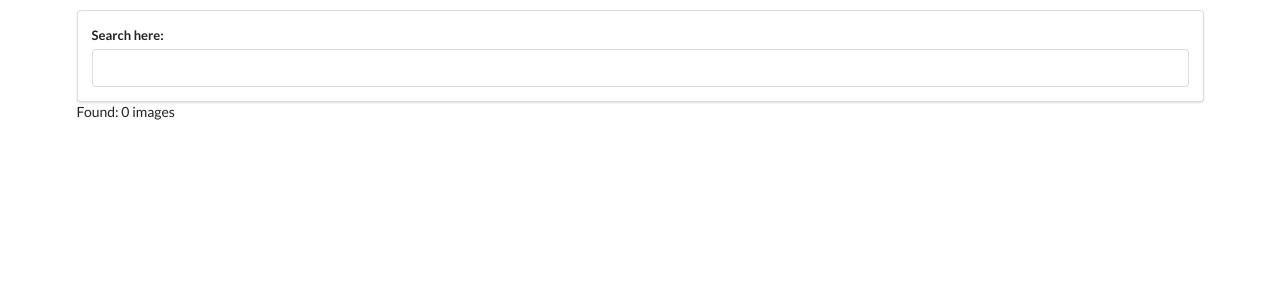
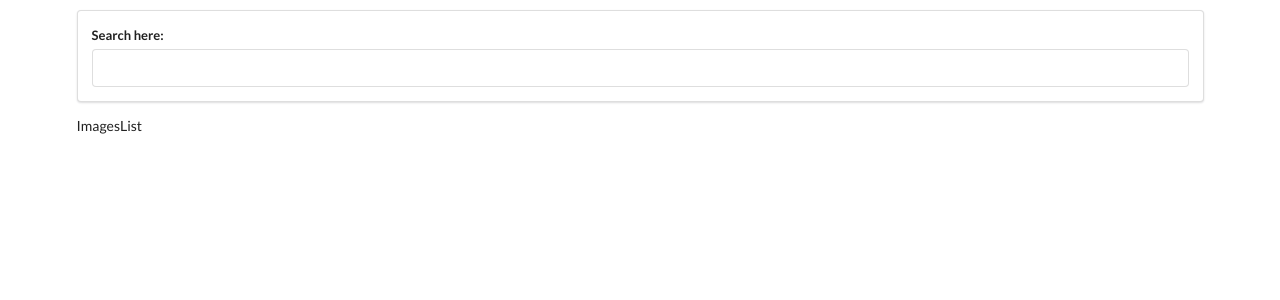
Before and after one commit to DeepaPrasanna/PicSearch, a React (Create React App) app: page / in a window 1280 px wide. Shown: the top 300 px of the page. Built offline with nearby package versions, Linux system fonts and the light colour scheme.

Commit message:
imagelist

```diff
--- a/src/components/App.js
+++ b/src/components/App.js
@@ -1,6 +1,7 @@
 import React from "react";
 import Unsplash from "../api/Unsplash";
 import SearchBar from "./SearchBar";
+import ImageList from "./ImageList";
 
 class App extends React.Component {
   state = { images: [] };
@@ -17,7 +18,7 @@
     return (
       <div className="ui container" style={{ marginTop: "10px" }}>
         <SearchBar onSubmit={this.onSearchSubmit} />
-        Found: {this.state.images.length} images
+        <ImageList images={this.state.images} />
       </div>
     );
   }
--- /dev/null
+++ b/src/components/ImageList.js
@@ -0,0 +1,8 @@
+import React from "react";
+
+const ImageList = (props) => {
+  console.log(props.images);
+  return <div>ImagesList</div>;
+};
+
+export default ImageList;
```
Also changed, not shown: 1 other file (tests, documents, lock files or other folders).
